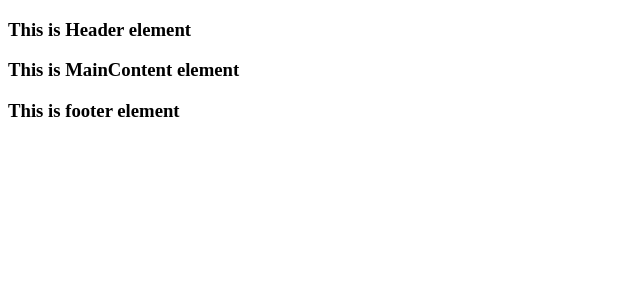
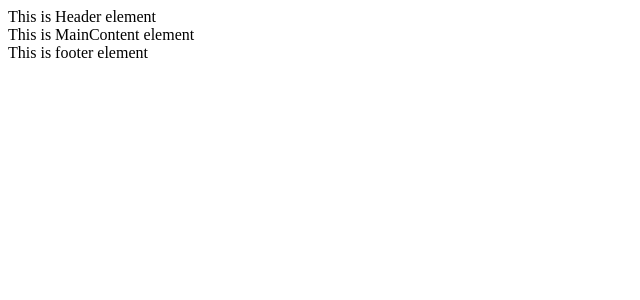
Before and after one commit to bobkrstic/reusables, a React (Create React App) app: page / in a window 1280 px wide. Shown: the top 300 px of the page, without its empty margins (0-640 px from the left). Built offline with nearby package versions, Linux system fonts and the light colour scheme.

Commit message:
styling header-footer

```diff
--- a/src/App.js
+++ b/src/App.js
@@ -1,8 +1,8 @@
 import React from "react";
 
 import Header from "./ReusableComponents/Header";
+import MainContent from "./ReusableComponents/MainContent";
 import Footer from "./ReusableComponents/Footer";
-import MainContent from "./ReusableComponents/MainContent";
 
 function App() {
   return (
--- a/src/ReusableComponents/Footer.js
+++ b/src/ReusableComponents/Footer.js
@@ -1,11 +1,7 @@
 import React from "react";
 
 function Footer() {
-  return (
-    <footer>
-      <h3>This is footer element</h3>
-    </footer>
-  );
+  return <footer>This is footer element</footer>;
 }
 
 export default Footer;
--- a/src/ReusableComponents/Header.js
+++ b/src/ReusableComponents/Header.js
@@ -1,11 +1,7 @@
 import React from "react";
 
 function Header() {
-  return (
-    <header>
-      <h3>This is Header element</h3>
-    </header>
-  );
+  return <header>This is Header element</header>;
 }
 
 export default Header;
--- a/src/ReusableComponents/MainContent.js
+++ b/src/ReusableComponents/MainContent.js
@@ -1,11 +1,7 @@
 import React from "react";
 
 function MainContent() {
-  return (
-    <main>
-      <h3>This is MainContent element</h3>
-    </main>
-  );
+  return <main>This is MainContent element</main>;
 }
 
 export default MainContent;
```
Also changed, not shown: src/ToDoAppComponents/CheckBox.js (added, +12 -0 lines).
